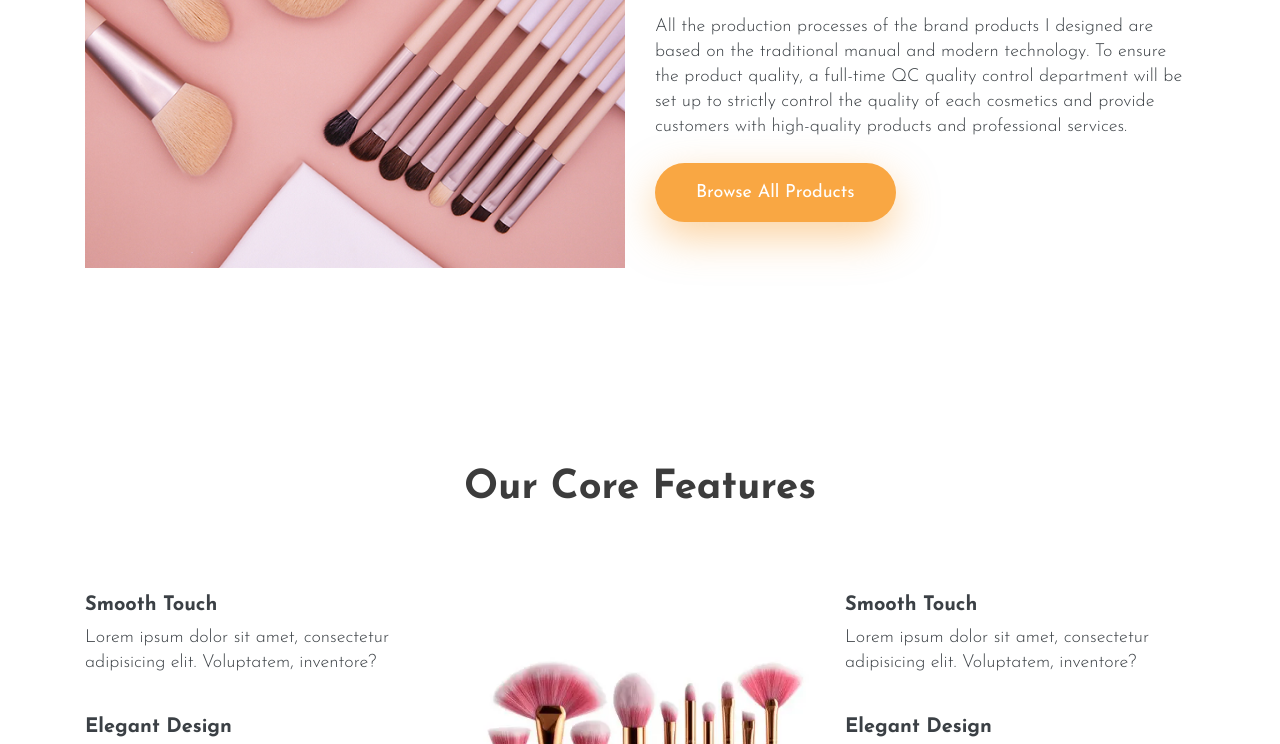
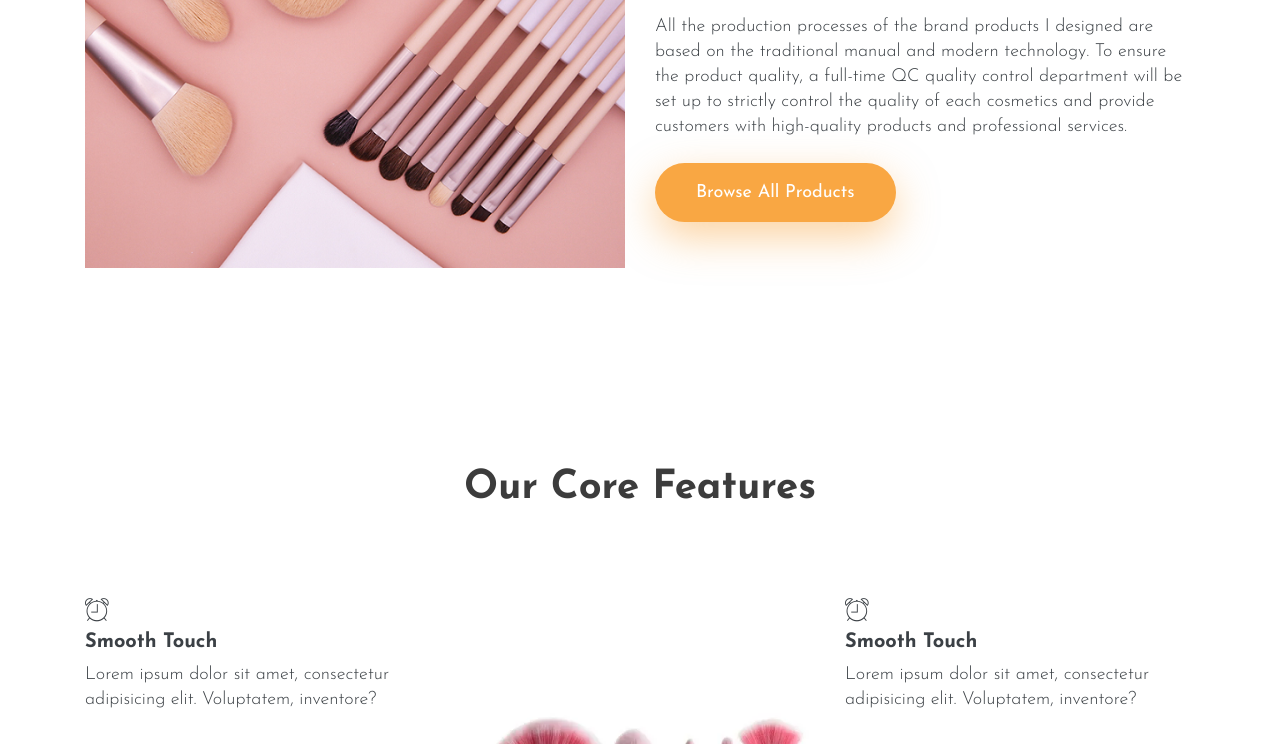
Before and after one commit to shangfr/BrushWeb, a plain HTML site: page index.html in a window 1280 px wide. Shown: the part 433-1177 px from the top of the page. Drawn offline with Linux system fonts and the light colour scheme; files whose address does not match are found by name; a web font is replaced by a local one.

Commit message:
Update index.html

```diff
--- a/index.html
+++ b/index.html
@@ -27,7 +27,7 @@
   <!-- ** Plugins Needed for the Project ** -->
   <link rel="stylesheet" href="https://fonts.googleapis.com/css?family=Droid&#43;Serif:400%7cJosefin&#43;Sans:300,400,600,700 ">
   <link rel="stylesheet" href="plugins/bootstrap/bootstrap.min.css ">
-  <link rel="stylesheet" href="plugins/BeautyFollowers-font/BeautyFollowers-font.min.css ">
+  <link rel="stylesheet" href="plugins/themefisher-font/themefisher-font.min.css ">
   <link rel="stylesheet" href="plugins/slick/slick.min.css ">
 
   <!-- Stylesheets -->
```
